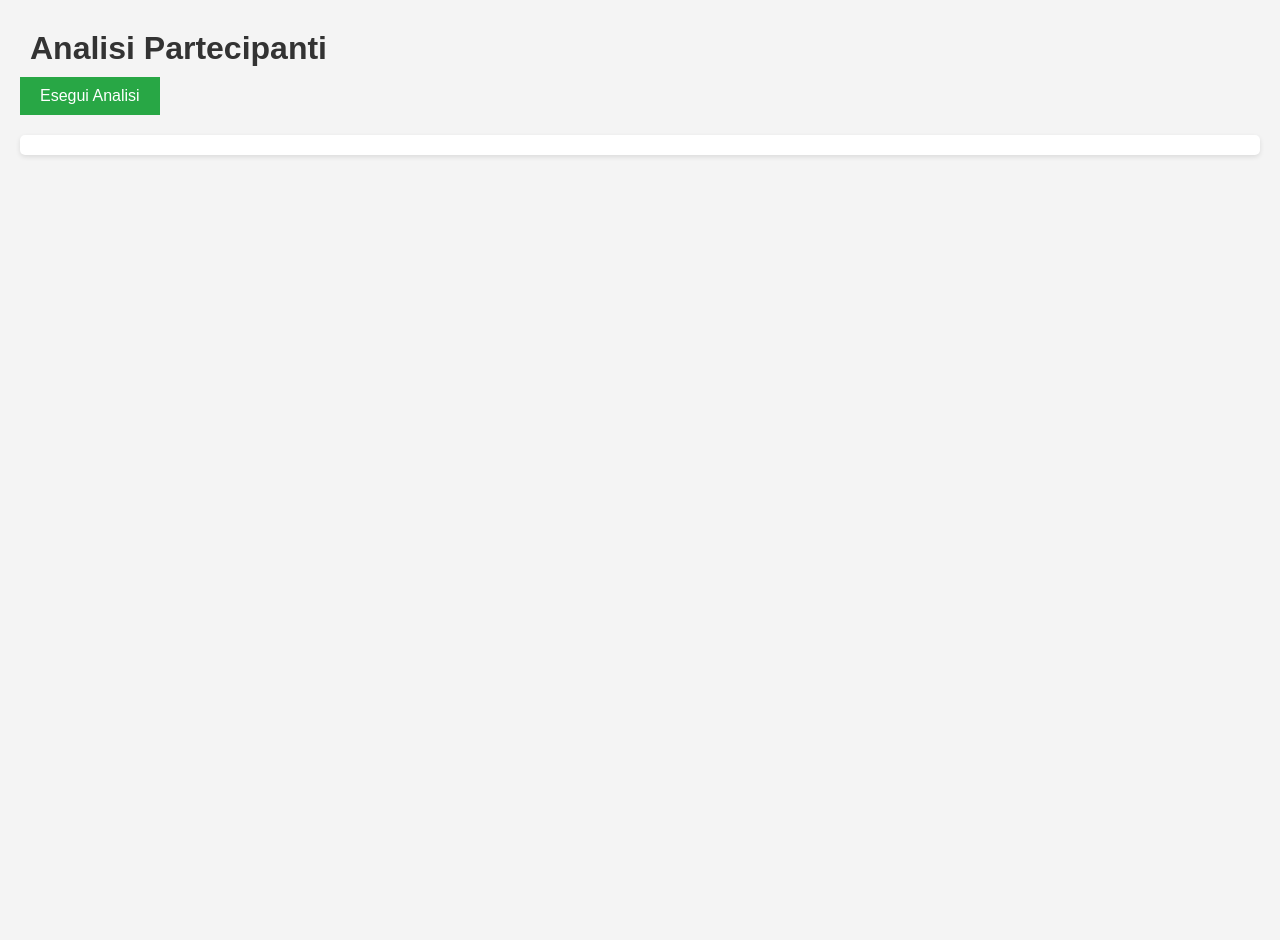
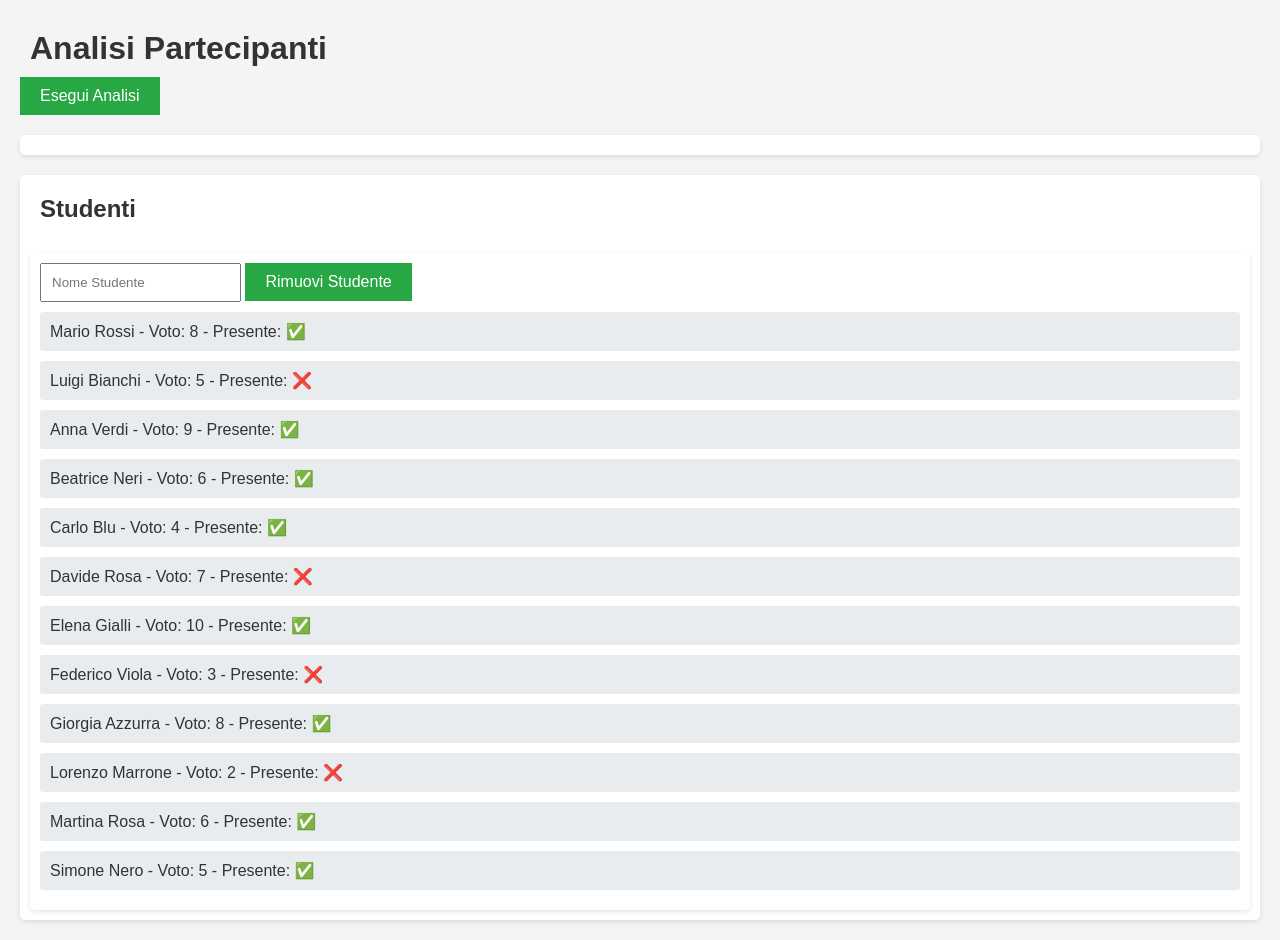
Before and after one commit to omar-jarid/classico-vs-moderno, a plain HTML site: page index.html in a window 1280 px wide. Before the commit the page ends 800 px from the top, so only its background shows below. Drawn offline with Linux system fonts and the light colour scheme.

Commit message:
Add form to remove students by name

```diff
--- a/index.html
+++ b/index.html
@@ -10,6 +10,16 @@
     <h1>Analisi Partecipanti</h1>
     <button id="run">Esegui Analisi</button>
     <div id="output"></div>
+
+    <div id="students">
+        <h2>Studenti</h2>
+        <div>
+            <input type="text" id="student-name" placeholder="Nome Studente">
+            <button id="remove-student" onClick="rimuoviStudente()">Rimuovi Studente</button>
+            <ul id="student-list"></ul>
+        </div>
+    </div>
+
     <script src="script.js"></script>
 </body>
 </html>
--- a/script.js
+++ b/script.js
@@ -64,3 +64,43 @@ btn.addEventListener("click", () => {
     const presentaStudente = ({ nome, voto, presente }) => `Ciao, sono ${nome}, ho ${voto} e sono ${presente ? "presente" : "assente"}.`;
     log("Presentazione dello studente", tutti.map(studente => presentaStudente(studente)));
 });
+
+// Popola la lista degli studenti
+const popolaListaStudenti = () => {
+    const studentList = document.getElementById("student-list");
+    studentList.innerHTML = ""; // Pulisce la lista precedente
+    studenti.forEach(studente => {
+        const li = document.createElement("li");
+        li.textContent = `${studente.nome} - Voto: ${studente.voto} - Presente: ${studente.presente ? "✅" : "❌"}`;
+        studentList.appendChild(li);
+    });
+}
+
+// Filtra la lista degli studenti escludendo il nome inserito
+const filtraStudenti = (nome) => {
+    const studentList = document.getElementById("student-list");
+    studentList.innerHTML = ""; // Pulisce la lista precedente
+    studenti.filter(studente => studente.nome !== nome).forEach(studente => {
+        const li = document.createElement("li");
+        li.textContent = `${studente.nome} - Voto: ${studente.voto} - Presente: ${studente.presente ? "✅" : "❌"}`;
+        studentList.appendChild(li);
+    });
+}
+
+// Rimuovi uno studente dalla lista
+const rimuoviStudente = () => {
+    const nome = document.getElementById("student-name").value.trim();
+
+    if (nome === "") {
+        log("Errore", "Il nome dello studente non può essere vuoto.");
+        return;
+    }
+
+    const index = studenti.findIndex(studente => studente.nome === nome);
+    if (index !== -1) {
+        filtraStudenti(nome);
+        log("Studente rimosso", `Studente ${nome} rimosso con successo.`);
+    } else { log("Errore", `Studente ${nome} non trovato.`); }
+}
+
+popolaListaStudenti(); // Inizializza la lista degli studenti al caricamento della pagina
```
